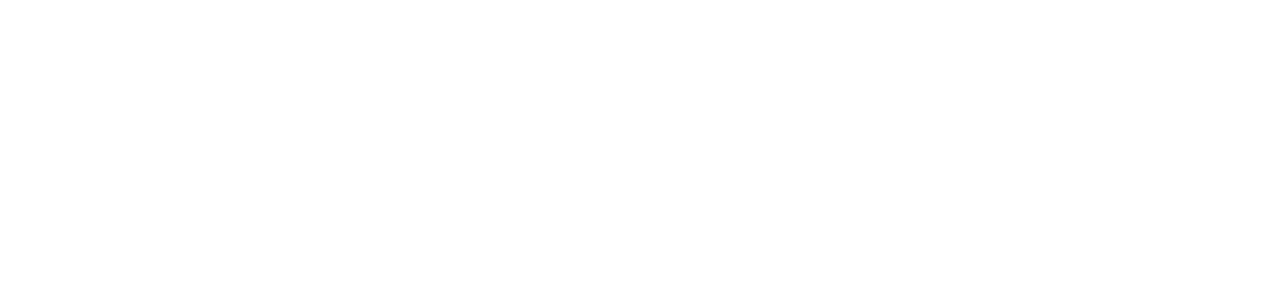
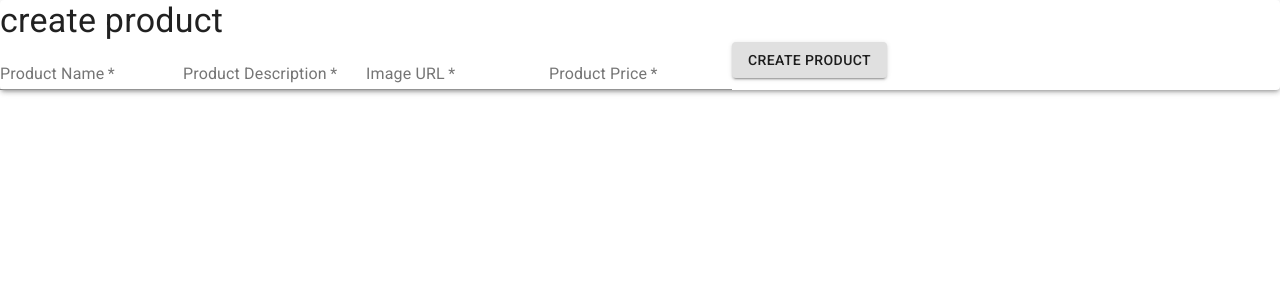
Before and after one commit to Stacks-OnStacksCapstone/e-commerce-react-capstone, a React (Create React App) app: page /admin/createproduct in a window 1280 px wide. Before the commit this address had no page. Shown: the top 300 px of the page. Built offline with nearby package versions, Linux system fonts and the light colour scheme.

Commit message:
added create product page

```diff
--- a/src/components/cart/Cart.tsx
+++ b/src/components/cart/Cart.tsx
@@ -2,7 +2,7 @@
 import { useNavigate } from "react-router-dom";
 import styled from "styled-components";
 import { CartContext } from "../../context/cart.context";
-import Navbar from "../navbar/Narbar";
+import Navbar from "../navbar/Navbar";
 
 const Container = styled.div``;
 
--- a/src/components/display-products/DisplayProducts.tsx
+++ b/src/components/display-products/DisplayProducts.tsx
@@ -2,7 +2,7 @@
 import styled from "styled-components";
 import Product from '../../models/Product';
 import { apiGetAllProducts } from '../../remote/e-commerce-api/productService';
-import Navbar from '../navbar/Narbar';
+import Navbar from '../navbar/Navbar';
 import { ProductCard } from "./ProductCard";
 
 const Container = styled.div`
--- /dev/null
+++ b/src/components/edit-products/CreateProduct.tsx
@@ -0,0 +1,54 @@
+import { Button, Paper, TextField, Typography } from "@material-ui/core"
+import React, { useEffect, useState } from 'react';
+
+
+export const CreateProduct = () => {
+
+const [formData , setFormData] = useState ({
+    productName: "",
+    productDescription: "",
+    imageURL: "",
+    productPrice: 0
+})
+function onsubmit () {
+    console.log (formData)
+}
+    return <>
+     <Paper elevation={3}>
+        <Typography variant = "h4"> create product </Typography>
+        <TextField
+          required
+          id="outlined-required"
+          label="Product Name"
+          onChange = {(event: React.ChangeEvent<HTMLInputElement>
+            )=> {setFormData({...formData, productName: event.target.value})}}
+        />
+         <TextField
+          required
+          id="outlined-required"
+          label="Product Description"
+          onChange = {(event: React.ChangeEvent<HTMLInputElement>
+            )=> {setFormData({...formData, productDescription: event.target.value})}}
+        />
+         <TextField
+          required
+          id="outlined-required"
+          label="Image URL"
+          onChange = {(event: React.ChangeEvent<HTMLInputElement>
+            )=> {setFormData({...formData, imageURL: event.target.value})}}
+        />
+         <TextField
+          required
+          id="outlined-required"
+          label="Product Price"
+          type="number"
+          onChange = {(event: React.ChangeEvent<HTMLInputElement>
+            )=> {setFormData({...formData, productPrice: event.target.valueAsNumber})}}
+        />
+        <Button variant = "contained" onClick = {onsubmit}>
+
+        create product
+        </Button>
+     </Paper>
+     </>
+}
--- a/src/components/edit-products/EditProducts.tsx
+++ b/src/components/edit-products/EditProducts.tsx
@@ -3,7 +3,7 @@
 import { useParams } from "react-router-dom"
 import Product from "../../models/Product"
 import { apiGetAllProducts } from "../../remote/e-commerce-api/productService"
-import Navbar from "../navbar/Narbar"
+import Navbar from "../navbar/Navbar"
 import { EditProductCard } from "./EditProductCard"
 import styled from "styled-components";
 
--- a/src/router/AppRoutes.tsx
+++ b/src/router/AppRoutes.tsx
@@ -3,7 +3,7 @@
 import { Cart } from '../components/cart/Cart';
 import Checkout from '../components/checkout/Checkout';
 import { DisplayProducts } from "../components/display-products/DisplayProducts";
-import { EditProducts } from '../components/edit-products/EditProducts';
+import { CreateProduct } from '../components/edit-products/CreateProduct';
 import Login from '../components/login/Login';
 import Register from '../components/register/Register';
 
@@ -14,6 +14,6 @@
     <Route path="/register" element={<Register />} />
     <Route path="/checkout" element={<Checkout />} />
     <Route path="/cart" element={<Cart />} />
-    <Route path="/admin/products/:page" element={<EditProducts />} />
+    <Route path="/admin/createproduct" element={<CreateProduct />} />
   </Routes>
 )
```
Also changed, not shown: src/components/navbar/Navbar.tsx (renamed from src/components/navbar/Narbar.tsx).
